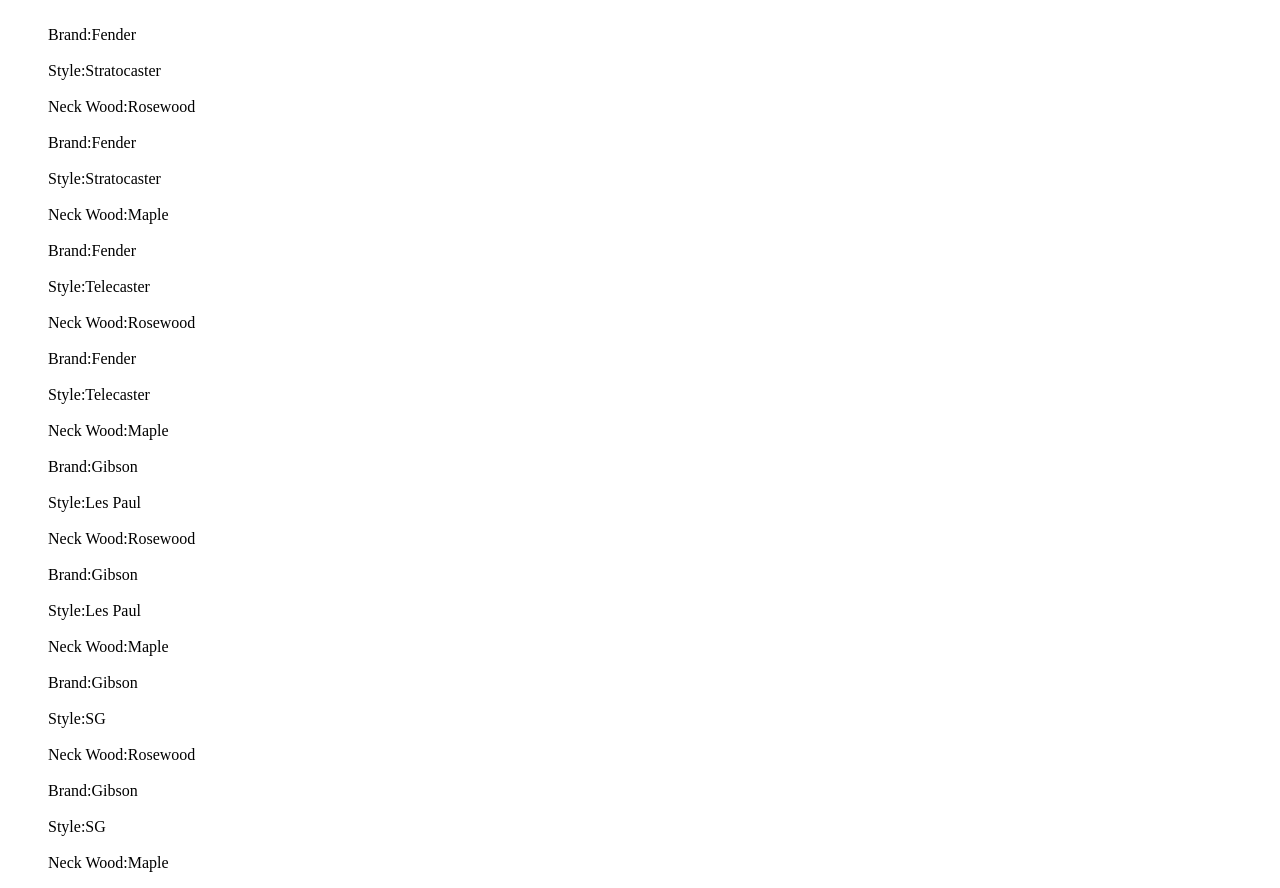
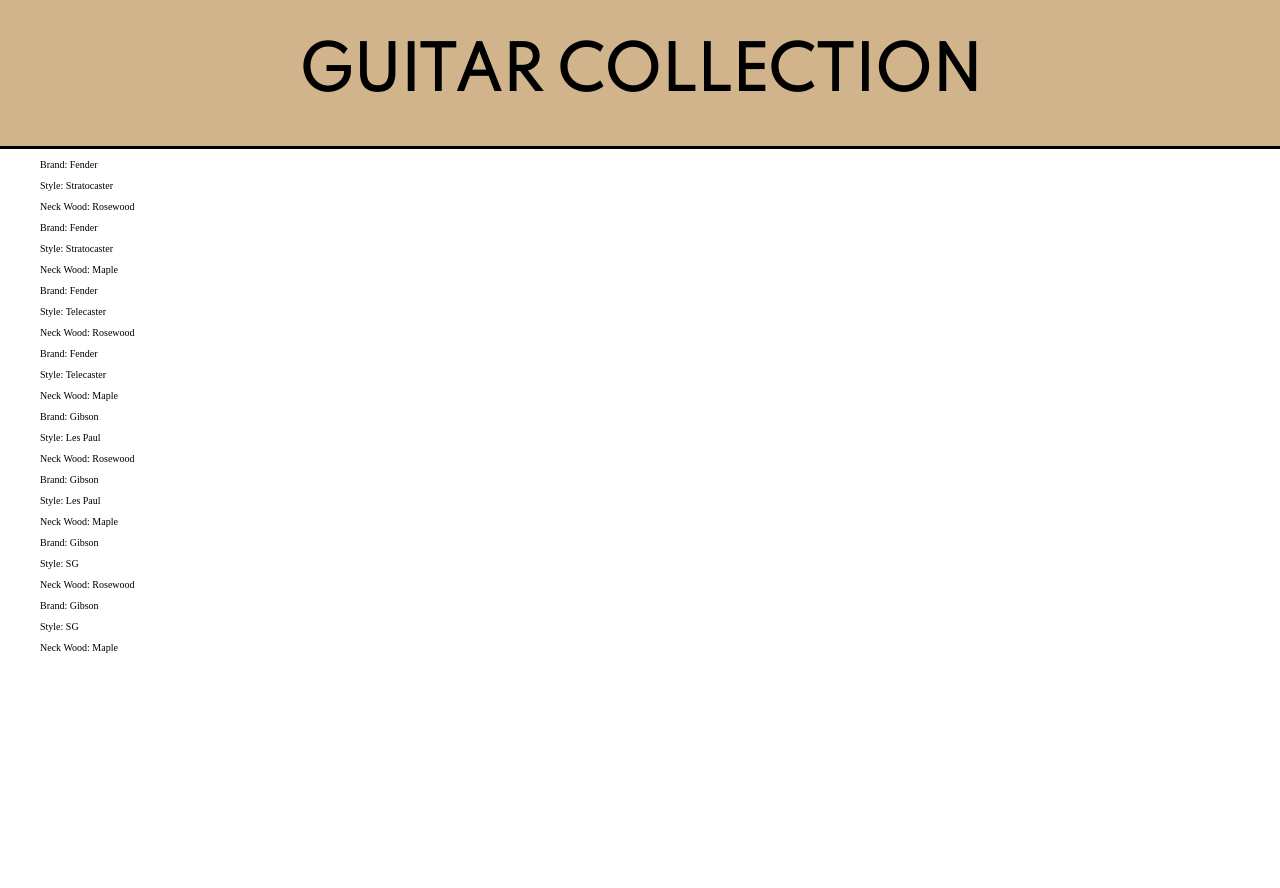
Before and after one commit to alexjennings56/collection-app, a PHP site: page /collection.php in a window 1280 px wide. After the commit the page ends 653 px from the top, so only its background shows below. Run offline with PHP 8.4, Linux system fonts and the light colour scheme; data comes from the database, SQL or seed files in the repository.

Commit message:
added html and css, via top header

```diff
--- /dev/null
+++ b/collection.css
@@ -0,0 +1,38 @@
+*{
+	box-sizing:border-box;
+}
+
+body {
+	margin: 0;
+	padding: 0;
+	font-size: 62.5%;
+}
+
+.topheader {
+	position: relative;
+	top: 0;
+}
+
+.logo {
+	background-color: #D2B48C;
+	display: flex;
+	justify-content: center;
+	align-items: center;
+	text-align: center;
+	border-bottom: solid;
+}
+
+.logotext {
+	font-size: 1.8rem;
+	font-family: "spartan";
+	width: 60%;
+}
+@media only screen and (max-width: 900px) {
+  .logotext {
+	  font-size: 1rem;
+  }
+}
+
+.foreach {
+	font-size: 2rem;
+}
--- a/collection.php
+++ b/collection.php
@@ -1,3 +1,20 @@
+<html>
+<head>
+    <link rel="stylesheet" type="text/css" href="collection.css"/>
+    <link href="https://fonts.googleapis.com/css?family=Spartan&display=swap" rel="stylesheet"/>
+    <meta name="viewport" content="width=device-width,initial-scales=1"/>
+</head>
+<body>
+<header class="topheader">
+    <div class="logo">
+        <div class="logotext">
+            <h1>GUITAR COLLECTION</h1>
+        </div>
+    </div>
+</header>
+</body>
+</html>
+
 <?php
 
 $db = new PDO('mysql:host=DB;dbname=collectiondb', 'root', 'password');
@@ -11,9 +28,11 @@
 
 foreach($data as $list){
 
-    echo "<br>Brand:".$list["brand"]."</br>";
-    echo "<br>Style:".$list["style"]."</br>";
-    echo "<br>Neck Wood:".$list["neckwood"]."</br>";
+    echo "<p>Brand: ".$list["brand"]."</p>";
+    echo "<p>Style: ".$list["style"]."</p>";
+    echo "<p>Neck Wood: ".$list["neckwood"]."</p>";
 }
 
 echo "</ul>";
+
+?>
```
